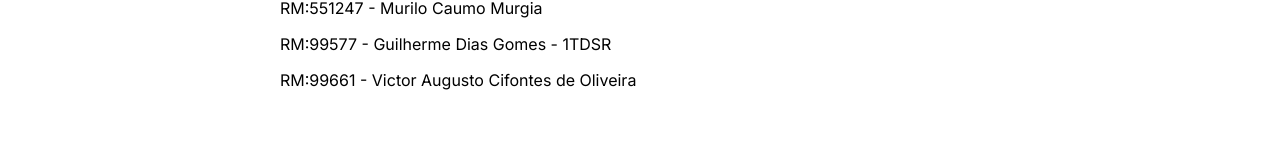
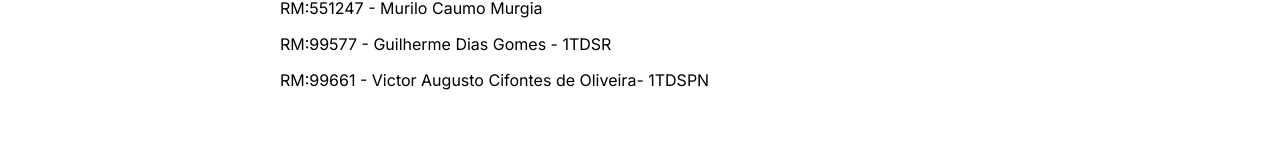
Before and after one commit to Guilherme-Dias-gomes/SprintWEB, a Next.js app: page /Integrantes in a window 1280 px wide. Shown: the part 200-346 px from the top of the page. Built offline with nearby package versions, Linux system fonts and the light colour scheme.

Commit message:
Alteração projeto web integrantes

```diff
--- a/src/app/Integrantes/page.jsx
+++ b/src/app/Integrantes/page.jsx
@@ -6,7 +6,7 @@ export default function Integrantes(){
             <p>RM:97850 - Gustavo Soares Fosaluza - 1TDSPL</p>
             <p>RM:551247 - Murilo Caumo Murgia</p>
             <p>RM:99577 - Guilherme Dias Gomes - 1TDSR</p>
-            <p>RM:99661 - Victor Augusto Cifontes de Oliveira</p>
+            <p>RM:99661 - Victor Augusto Cifontes de Oliveira- 1TDSPN</p>
             <h1><a href="https://github.com/Guilherme-Dias-gomes/SprintWEB" className="repositorio">| Acesse o nosso repositório |</a></h1>
         </main>
     )
```
